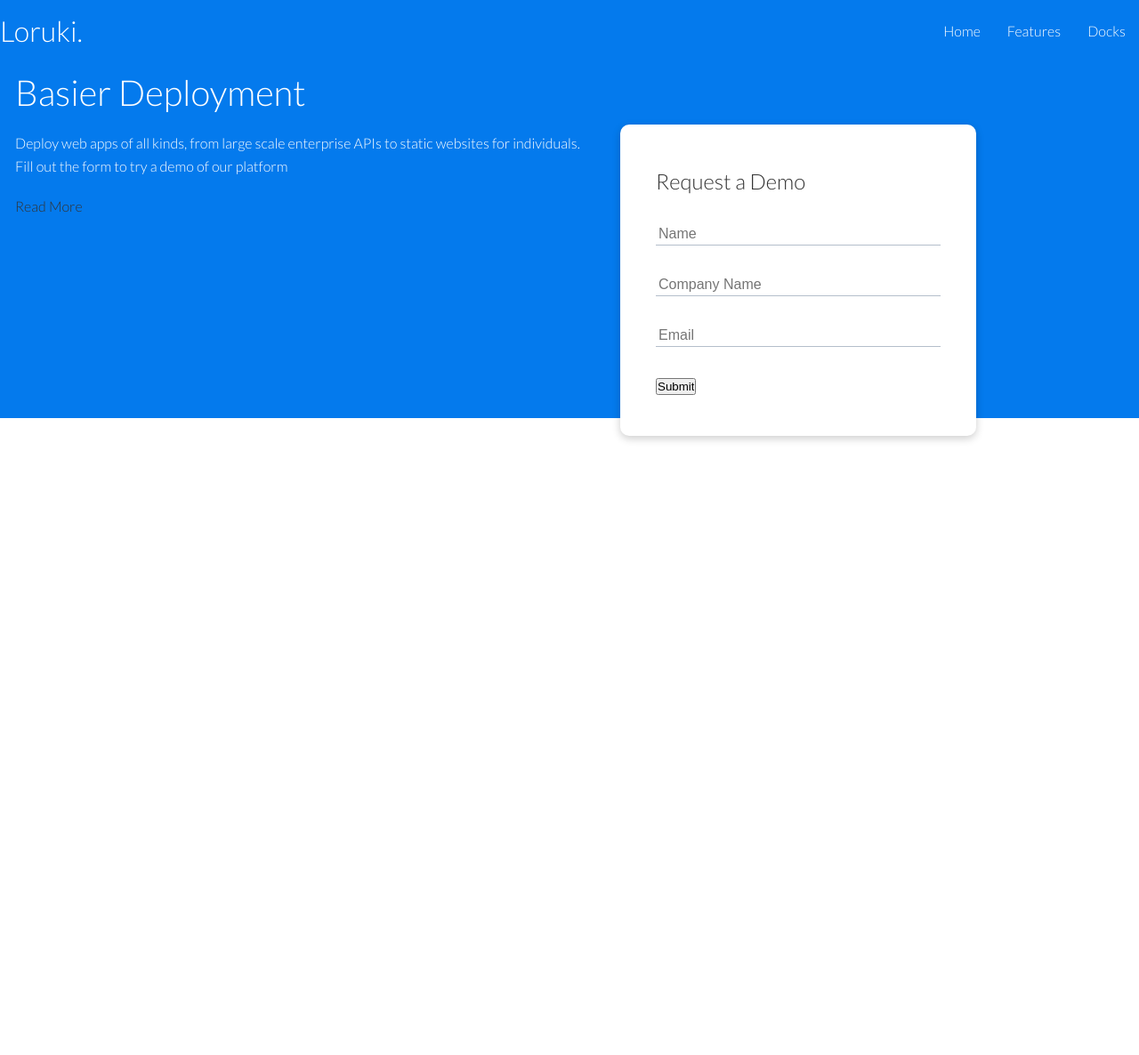
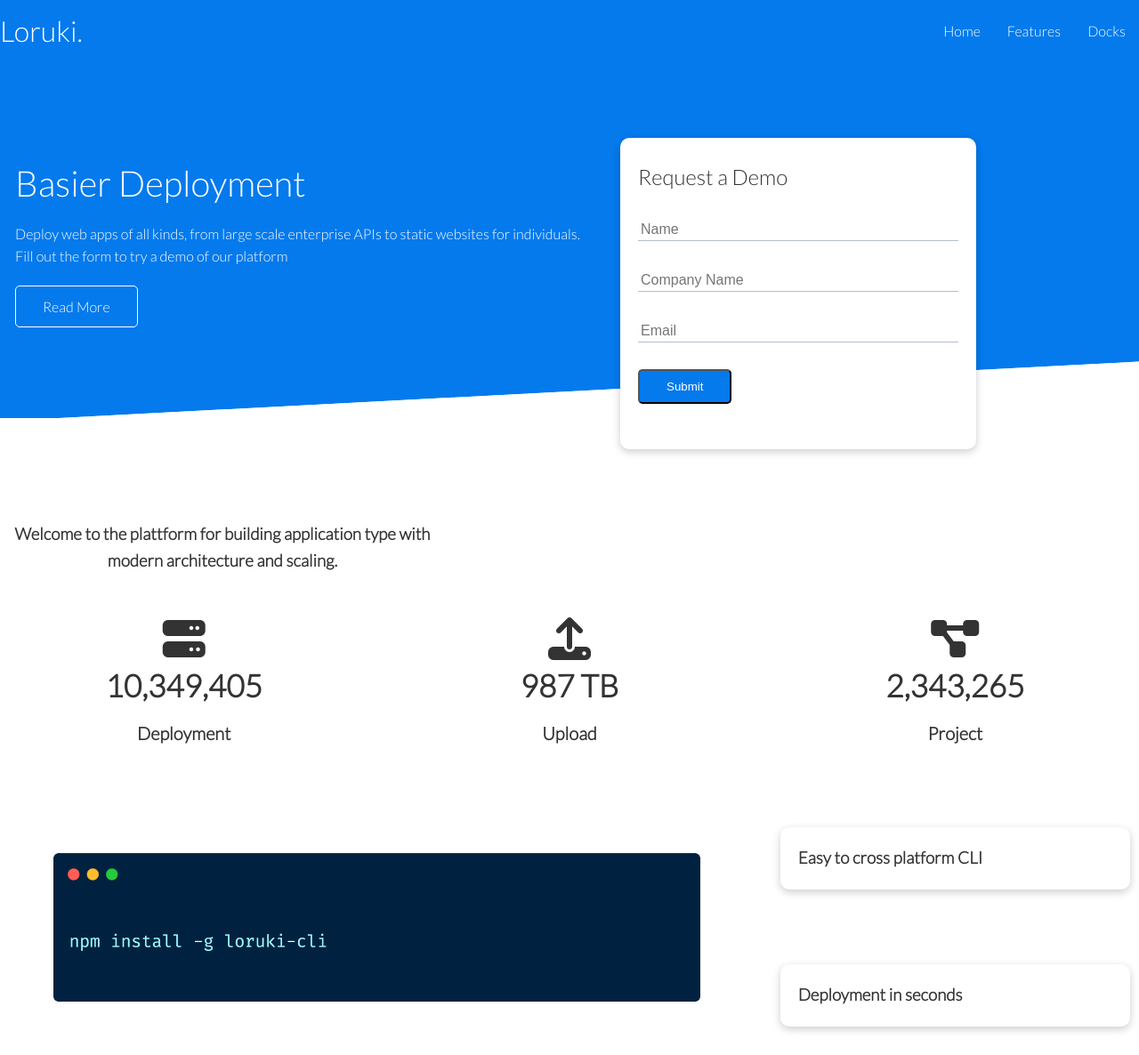
Before and after one commit to baAlhassane/javascrip-site-web, a plain HTML site: page index.html in a window 1280 px wide. Shown: the whole page at 89% size. Before the commit the page ends 800 px from the top, so only its background shows below. Drawn offline with Linux system fonts and the light colour scheme.

Commit message:
commit de cli  !

```diff
--- a/css/style.css
+++ b/css/style.css
@@ -105,7 +105,7 @@
     gap: 30px;
 }
 
-.grid{
+/* .grid{
     display: grid;
     grid-template-columns: repeat(2,1fr);
     gap: 20px;
@@ -119,7 +119,7 @@
     box-shadow: 0 3px 10px rgba(0,0,0,0.2);
     padding: 20px;
     margin: 10px;
-}
+} */
 
 .showcase-form{
     position: relative;
@@ -144,3 +144,76 @@
 padding: 3px;
 font-size: 16px;
 }
+
+ .showcase-form input:focus{
+    outline: none;
+}
+
+/* .btn{
+display: inline-block;
+padding:10px 30px ;
+cursor: pointer;
+background-color: var(--primary-color);
+color: #fff;
+border-radius: 5px;
+}
+
+.btn-outline{
+    background-color: transparent;
+    border: 1px #fff solid;
+}
+
+.btn:hover{
+    transform: scale(0.98);
+}
+
+*/
+.showcase::before,
+.showcase::after{
+    content:"";
+    position:absolute;
+    height: 100px;
+    bottom: -70px;
+    left: 0;
+    right: 0;
+    background-color: #fff;
+    transform: skewY(-3deg);
+    -webkit-transform: skewY(-3deg);
+    -moz-transform: skewY(-3deg);
+    -ms-transform: skewY(-3deg);
+}
+
+
+/* stats */
+
+.stats{
+    padding-top: 100px;
+}
+
+.stats-heading{
+    max-width: 500px;
+    margin: auto;
+
+}
+
+.stats .grid h3{
+    font-size: 35px;
+
+}
+
+.stats .grid p{
+    font-size: 20px;
+    font-weight: bold;
+}
+
+
+.cli .grid{
+    grid-template-columns: repeat(3,1fr);
+    grid-template-rows:repeat(2,1fr) ;
+}
+
+
+.cli .grid > *:first-child{
+    grid-column: 1 / span 2;
+    grid-row: 1 / span 2;
+}
--- /dev/null
+++ b/css/utilities.css
@@ -0,0 +1,171 @@
+
+/* .container{
+    max-width: 1100px;
+    margin: 0 auto;
+    overflow: auto;
+    padding: 0 48px;
+} */
+
+.flex{
+    display: flex;
+    justify-content: center;
+    align-items: center;
+    height: 100%;
+}
+
+
+.grid{
+    display: grid;
+    grid-template-columns: repeat(2,1fr);
+    gap: 20px;
+    justify-content: center;
+    align-items: center;
+    height: 100%;
+}
+
+.card{
+    background-color: #fff;
+    color:#333;
+    border-radius: 10px;
+    box-shadow: 0 3px 10px rgba(0,0,0,0.2);
+    padding: 20px;
+    margin: 10px;
+}
+
+.btn{
+    display: inline-block;
+    padding:10px 30px ;
+    cursor: pointer;
+    background-color: var(--primary-color);
+    color: #fff;
+    border-radius: 5px;
+    }
+
+    .btn-outline{
+        background-color: transparent;
+        border: 1px #fff solid;
+    }
+
+    .btn:hover{
+        transform: scale(0.98);
+    }
+
+
+    .showcase::before,
+    .showcase::after{
+        content:"";
+        /* Le chowcase avait la position relative */
+        position:absolute;
+        height: 100px;
+        bottom: -70px;
+        /* color:white; */
+        left: 0;
+        right: 0;
+        background-color: #fff;
+        transform: skewY(-3deg);
+        -webkit-transform: skewY(-3deg);
+        -moz-transform: skewY(-3deg);
+        -ms-transform: skewY(-3deg);
+    }
+
+
+    .grid-3{
+        grid-template-columns: repeat(3,1fr);
+    }
+
+
+    .text-center{
+        text-align: center;
+    }
+
+    /* margin */
+    .my-1{
+       margin: 1rem 0;
+    }
+    .my-2{
+        margin: 1.3rem 0;
+
+     }
+
+    .my-3{
+       margin: 2rem 0;
+    }
+
+    .my-4{
+        margin: 3rem 0;
+     }
+     .my-5{
+        margin: 4rem 0;
+     }
+
+     .my-test{
+        margin: 16px 0;
+     }
+
+
+     .text-center{
+        text-align: center;
+     }
+
+
+     .m-1{
+        margin: 1rem ;
+     }
+     .m-2{
+         margin: 1.3rem ;
+
+      }
+
+     .m-3{
+        margin: 2rem;
+     }
+
+     .my-{
+         margin: 3rem;
+      }
+      .m-5{
+         margin: 4rem;
+      }
+
+      /* padding */
+      .py-1{
+        padding: 1rem 0;
+     }
+     .py-2{
+        padding: 1.3rem 0;
+
+      }
+
+     .py-3{
+        padding: 2rem 0;
+     }
+
+     .py-4{
+        padding: 3rem 0;
+      }
+      .py-5{
+        padding: 4rem 0;
+      }
+
+      .py-test{
+         margin: 16px 0;
+      }
+
+      .p-1{
+        padding: 1rem ;
+     }
+     .p-2{
+         padding: 1.3rem ;
+
+      }
+
+     .p-3{
+        padding: 2rem;
+     }
+
+     .p-4{
+         padding: 3rem;
+      }
+      .p-5{
+         padding: 4rem;
+      }
--- a/index.html
+++ b/index.html
@@ -5,6 +5,8 @@
     <meta name="viewport" content="width=device-width, initial-scale=1.0">
     <link rel="stylesheet"
     href="css/style.css">
+    <link rel="stylesheet"
+    href="css/utilities.css">
 
     <link rel="stylesheet"
     href="https://cdnjs.cloudflare.com/ajax/libs/font-awesome/6.4.2/css/all.min.css"
@@ -72,5 +74,47 @@
 
       </div>
     </section>
+
+    <!-- Stats-->
+    <section class="stats">
+      <div class="container">
+        <h3 class="stats-heading text-center my-1">
+          Welcome to the plattform for building application
+           type with modern architecture and scaling.
+        </h3>
+        <div class="grid grid-3 text-center my-4">
+          <div>
+          <i class="fas fa-server fa-3x"></i>
+          <h3>10,349,405</h3>
+          <p class="text-secondary">Deployment</p>
+          </div>
+          <div>
+            <i class="fas fa-upload fa-3x"></i>
+            <h3>987 TB</h3>
+            <p class="text-secondary">Upload</p>
+          </div>
+          <div>
+            <i class="fas fa-project-diagram fa-3x"></i>
+            <h3>2,343,265</h3>
+            <p class="text-secondary">Project</p>
+          </div>
+        </div>
+      </div>
+    </section>
+
+    <!-- Images and logos-->
+    <section class="cli">
+      <div class="container grid">
+        <img src="images/cli.png" alt="">
+        <div class="card">
+          <h3> Easy to cross platform CLI </h3>
+        </div>
+
+        <div class="card">
+          <h3> Deployment in seconds  </h3>
+        </div>
+      </div>
+
+    </section>
 </body>
 </html>
```
Also changed, not shown: images/cli.png (added), images/cloud.png (added), images/docs.png (added), images/favicon.png (added), images/logos/clojure.png (added), images/logos/csharp.png (added), images/logos/go.png (added), images/logos/node.png (added), images/logos/php.png (added), images/logos/python.png (added), images/logos/ruby.png (added), images/logos/scala.png (added), images/npm.png (added), images/server.png (added), 1 more files, 2 other files.
